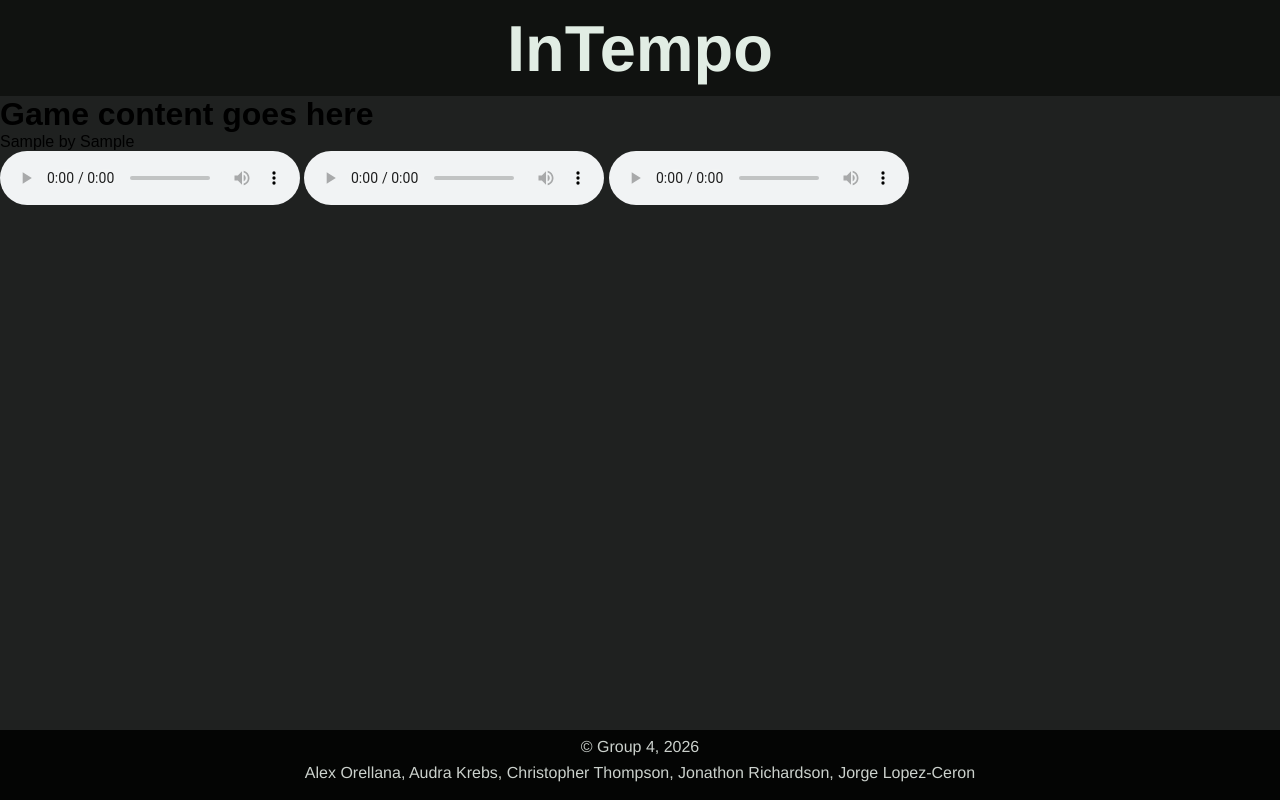
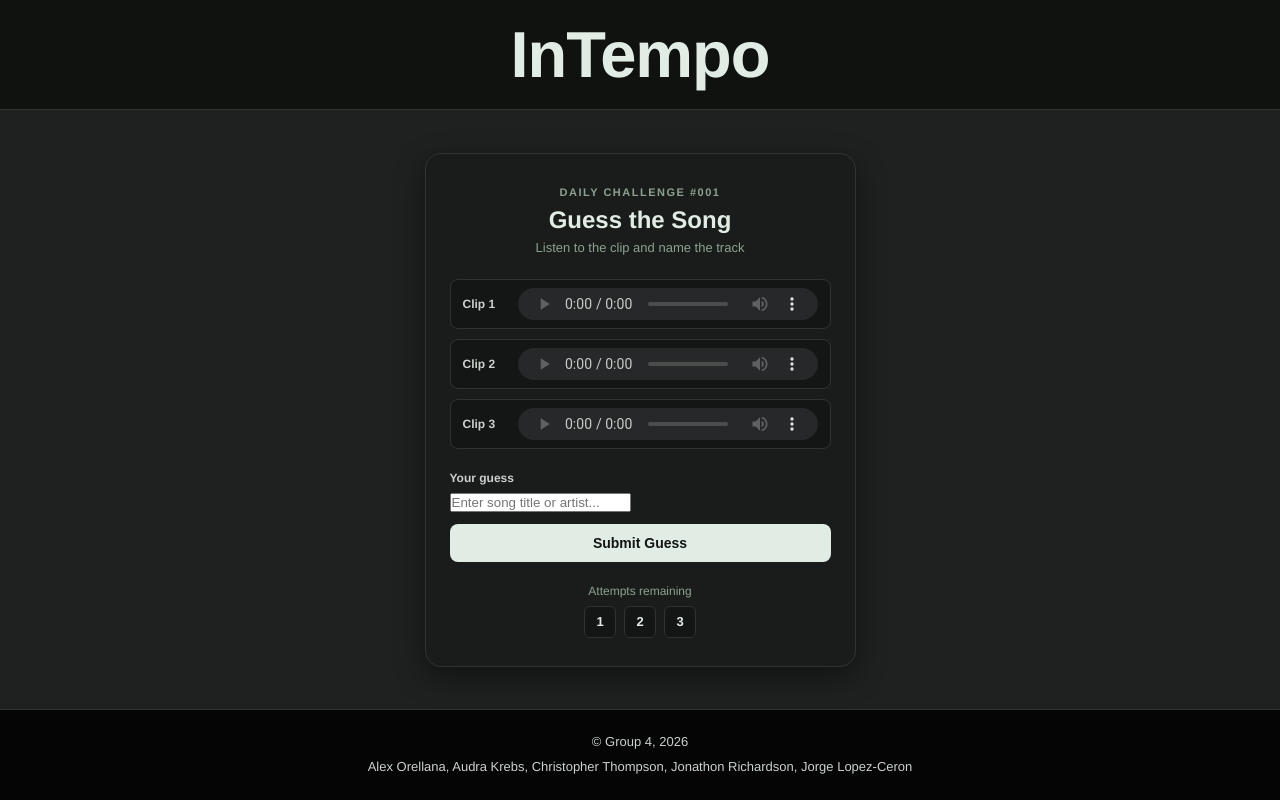
Before and after one commit to brewInstallMetroid/InTempo, a Django app: page / in a window 1280 px wide. Run offline with Django 5.2, Linux system fonts and the light colour scheme; tables that the repository leaves empty hold one stand-in row (values such as "Sample post").

Commit message:
IMPL: UI design implication

```diff
--- a/app/static/style.css
+++ b/app/static/style.css
@@ -1,41 +1,191 @@
 *{
 	margin: 0;
 	padding: 0;
-	font-family: sans-serif;
+	box-sizing: border-box;
+}
+body {
+	background: #1f2120;
+	color: #e1ede4;
+	font-family: Helvetica, Arial, sans-serif;
+	min-height: 100vh;
+	display: flex;
+	flex-direction: column;
 }
 .container{
-	height: 100vh;
+	flex: 1;
 	width: 100%;
-	position: relative;
+	display: flex;
+	justify-content: center;
+	align-items: center;
+	padding: 30px 16px;
 	background: #1f2120;
 }
 .banner{
-	height: 12%;
+	min-height: 110px;
 	width: 100%;
 	display: flex;
 	align-items: center;
 	justify-content: center;
 	background: #101210;
+	border-bottom: 1px solid #2d362e;
+	padding: 16px 0;
 }
-.logo h{
+#InTempo,
+.banner h1,
+.logo-title,
+.logo h {
 	font-family: Helvetica, Arial, sans-serif;
 	font-size: 65px;
 	font-weight: 850;
 	text-align: center;
 	color: #e1ede4;
+	letter-spacing: -1px;
+	margin: 0;
+	line-height: 1.1;
 }
 .footer{
-	height: 70px;
 	width: 100%;
 	background: #040504;
-	/*The footer position is fixed for now, but I think it would look better
-	 * relative once we have the container contents filled out*/
-	position: fixed;
-	bottom: 0px;
+	border-top: 1px solid #2d362e;
+	padding: 18px 0;
+	margin-top: auto;
+	text-align: center;
 }
 .footer p{
 	font-family: Helvetica, Arial, sans-serif;
-	padding-top: 8px;
+	font-size: 13px;
+	line-height: 1.6;
 	text-align: center;
 	color: #cbd1cc;
+	margin: 4px 0;
 }
+.game-stage {
+	background-color: #191c1a;
+	border: 1px solid #2d362e;
+	border-radius: 16px;
+	padding: 28px 24px;
+	max-width: 460px;
+	width: 100%;
+	margin: 0 auto;
+	display: flex;
+	flex-direction: column;
+	align-items: center;
+	box-shadow: 0 10px 30px rgba(0, 0, 0, 0.45);
+}
+.challenge-meta {
+	text-align: center;
+	margin-bottom: 24px;
+}
+.challenge-eyebrow {
+	font-size: 11px;
+	letter-spacing: 1.5px;
+	color: #8da191;
+	font-weight: 700;
+}
+.challenge-title {
+	font-size: 24px;
+	margin: 6px 0;
+	color: #e1ede4;
+}
+.challenge-desc {
+	font-size: 13px;
+	color: #8da191;
+	margin: 0;
+}
+.audio-clips-container {
+	width: 100%;
+	display: flex;
+	flex-direction: column;
+	gap: 10px;
+	margin-bottom: 22px;
+}
+.clip-item {
+	background: #141615;
+	border: 1px solid #2d362e;
+	border-radius: 8px;
+	padding: 8px 12px;
+	display: flex;
+	align-items: center;
+	gap: 10px;
+}
+.clip-label {
+	font-size: 12px;
+	font-weight: 600;
+	color: #cbd1cc;
+	min-width: 45px;
+}
+.clip-item audio {
+	flex: 1;
+	height: 32px;
+	filter: invert(0.88) hue-rotate(180deg);
+}
+.guess-section {
+	width: 100%;
+	display: flex;
+	flex-direction: column;
+	gap: 8px;
+	margin-bottom: 22px;
+}
+.guess-label {
+	font-size: 12px;
+	font-weight: 600;
+	color: #cbd1cc;
+}
+.input-container {
+	position: relative;
+	width: 100%;
+}
+.guess-input {
+	width: 100%;
+	background: #121413;
+	border: 1px solid #2d362e;
+	border-radius: 8px;
+	padding: 10px 12px;
+	color: #e1ede4;
+	font-size: 14px;
+}
+.submit-btn {
+	width: 100%;
+	background: #e1ede4;
+	color: #121413;
+	border: none;
+	border-radius: 8px;
+	padding: 11px;
+	font-weight: 700;
+	font-size: 14px;
+	cursor: pointer;
+	margin-top: 4px;
+}
+.attempts-row {
+	display: flex;
+	flex-direction: column;
+	align-items: center;
+	gap: 8px;
+}
+.attempts-label {
+	font-size: 12px;
+	color: #8da191;
+}
+.attempt-boxes {
+	display: flex;
+	gap: 8px;
+}
+.attempt-box {
+	width: 32px;
+	height: 32px;
+	border-radius: 6px;
+	background: #141615;
+	border: 1px solid #2d362e;
+	display: flex;
+	align-items: center;
+	justify-content: center;
+	font-size: 13px;
+	color: #e1ede4;
+	font-weight: 600;
+}
+.empty-state h2 {
+	font-family: Helvetica, Arial, sans-serif;
+	font-size: 24px;
+	color : #e1ede4;
+	text-align: center;
+}
--- a/app/templates/base.html
+++ b/app/templates/base.html
@@ -1,25 +1,25 @@
 <!DOCTYPE html>
 {% load static %}
-
 <head>
+	<meta charset="UTF-8">
+	<meta name="viewport" content="width=device-width, initial-scale=1.0">
     <title>{% block title %}{% endblock %}</title>
-    <link rel="stylesheet" href="{% static 'style.css' %}">
+    <link rel="stylesheet" href="{% static 'style.css' %}?v=5">
 </head>
 <body>
+
+	<div class="banner">
+		<h1 class="logo-title" id="InTempo">InTempo</h1>
+	</div>
+
 	<div class="container">
-		<div class="banner">
-			<div class="logo">
-				<h>InTempo</h>
-			</div>
-		</div>
+		{% block content %}{% endblock %}
+	</div>
 
-		{% block content %}{% endblock %}
-
-		<div class="footer">
-			<p>© Group 4, 2026</p>
-			<p>Alex Orellana, Audra Krebs, Christopher Thompson, Jonathon Richardson, Jorge Lopez-Ceron</p>
-		</div>
-    </div>
+	<footer class="footer">
+		<p>&copy; Group 4, 2026</p>
+		<p>Alex Orellana, Audra Krebs, Christopher Thompson, Jonathon Richardson, Jorge Lopez-Ceron</p>
+	</footer>
 
 </body>
 </html>
--- a/app/templates/index.html
+++ b/app/templates/index.html
@@ -1,25 +1,73 @@
 {% extends "base.html" %}
 {% block title %}InTempo{% endblock %}
 {% block content %}
-	<h1>Game content goes here</h1>
 
+<div class="content-body">
+	<div class="game-stage">
 		{% if challenges %}
 			{% for Challenge in challenges %}
 				{% if Challenge.id == 1 %}
-			<p>{{ Challenge.song }} by {{Challenge.artist }}</p>
+				<!--Daily Header-->
+				<div class="challenge-meta">
+					<span class="challenge-eyebrow">DAILY CHALLENGE #001</span>
+					<h1 class="challenge-title">Guess the Song</h1>
+					<p class="challenge-desc">Listen to the clip and name the track</p>
+				</div>
+
+				<!--Audio clips-->
+				<div class="audio-clips-container">
+					<div class="clip-item">
+						<span class="clip-label">Clip 1</span>
 						<audio controls>
 							<source src="{{ Challenge.clip_1.url }}" type="audio/mp3">
 						</audio>
+					</div>
+					<div class="clip-item">
+						<span class="clip-label">Clip 2</span>
 						<audio controls>
 							<source src="{{ Challenge.clip_2.url }}" type="audio/mp3">
 						</audio>
+					</div>
+					<div class="clip-item">
+						<span class="clip-label">Clip 3</span>
 						<audio controls>
 							<source src="{{ Challenge.clip_3.url }}" type="audio/mp3">
 						</audio>
+					</div>
+				</div>
+
+				<!--Guess input-->
+				<div class="guess-section">
+					<label for="guessInput" class="guess-label">Your guess</label>
+					<div class="input-container">
+						<input
+							type="text"
+							id="guessInput"
+							name="guessInput"
+							placeholder="Enter song title or artist..."
+							readonly
+						>
+					</div>
+
+					<button class="submit-btn" type="button">Submit Guess</button>
+				</div>
+
+				<!--Attempts remaining-->
+				<div class="attempts-row">
+					<span class="attempts-label">Attempts remaining</span>
+					<div class="attempt-boxes">
+						<span class="attempt-box">1</span>
+						<span class="attempt-box">2</span>
+						<span class="attempt-box">3</span>
+					</div>
+				</div>
 				{% endif %}
 			{% endfor %}
 		{% else %}
+			<div class="empty-state">
 				<h2>No challenges</h2>
+			</div>
 		{% endif %}
-
+	</div>
+</div>
 {% endblock %}
```
Also changed, not shown: app/migrations/0001_initial.py, app/migrations/__init__.py (added). Lines whose indentation alone changed are shown as unchanged.
